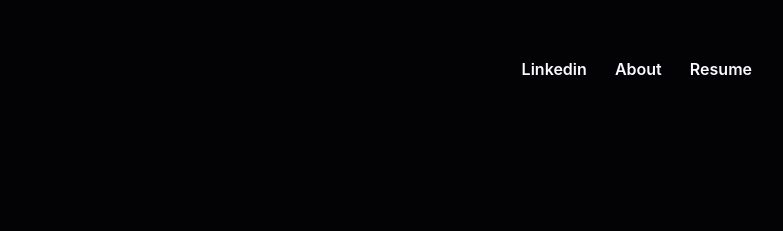
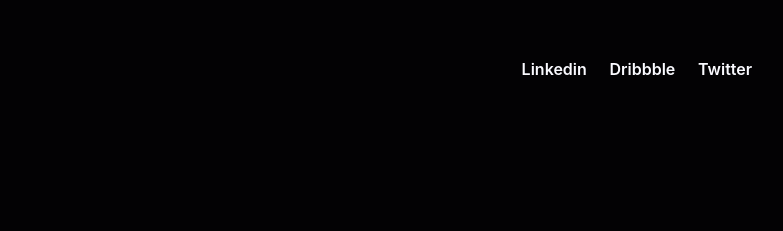
Before and after one commit to Vraj247/myport2.0, a Gatsby site: page / in a window 1280 px wide. Shown: the top 231 px of the page, 368-1151 px from the left. Built offline with nearby package versions, Linux system fonts and the light colour scheme; Gatsby itself is replaced by a stand-in of ours.

Commit message:
Updated the Navigation

```diff
--- a/src/components/nav.js
+++ b/src/components/nav.js
@@ -15,8 +15,8 @@ const Nav = () => {
 
         <nav className="nav-styles">
           <h3><a href="https://www.linkedin.com/in/vraj247/" target="_blank" rel="noopener noreferrer">Linkedin</a></h3>
-          <h3><a href="https://dribbble.com/Vraj247" target="_blank" rel="noopener noreferrer" >About</a></h3>
-          <h3><a href="https://twitter.com/Vraj247" target="_blank" rel="noopener noreferrer">Resume</a></h3>
+          <h3><a href="https://dribbble.com/Vraj247" target="_blank" rel="noopener noreferrer" >Dribbble</a></h3>
+          <h3><a href="https://twitter.com/Vraj247" target="_blank" rel="noopener noreferrer">Twitter</a></h3>
         </nav>
 
   )
```
